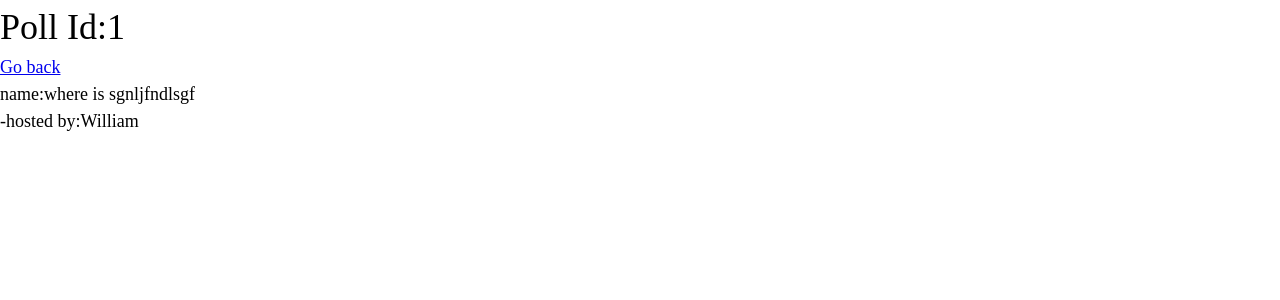
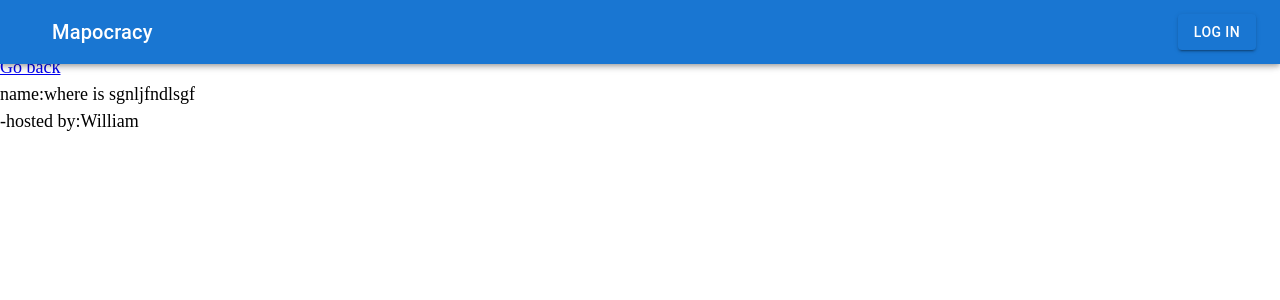
Before and after one commit to palmswill/mapogracy, a React (Create React App) app: page /polls/1 in a window 1280 px wide. Shown: the top 300 px of the page. Built offline with nearby package versions, Linux system fonts and the light colour scheme; no server answers.

Commit message:
auth0 login function with login/logout buttons

```diff
--- a/package.json
+++ b/package.json
@@ -3,6 +3,7 @@
   "version": "0.1.0",
   "private": true,
   "dependencies": {
+    "@auth0/auth0-react": "^1.9.0",
     "@emotion/react": "^11.8.2",
     "@emotion/styled": "^11.8.1",
     "@mui/material": "^5.5.1",
--- a/src/index.js
+++ b/src/index.js
@@ -1,15 +1,26 @@
 import React from "react";
 import ReactDOM from "react-dom";
 import { BrowserRouter } from "react-router-dom";
+import { Auth0Provider } from "@auth0/auth0-react";
 
 import App from "./App";
 import reportWebVitals from "./reportWebVitals";
 
+
+const auth0Domain = process.env.REACT_APP_AUTH0_DOMAIN;
+const auth0ClientID = process.env.REACT_APP_CLIENT_ID;
+
 ReactDOM.render(
   <React.StrictMode>
-    <BrowserRouter>
-      <App />
-    </BrowserRouter>
+    <Auth0Provider
+      domain={auth0Domain}
+      clientId={auth0ClientID}
+      redirectUri={window.location.origin}
+    >
+      <BrowserRouter>
+        <App />
+      </BrowserRouter>
+    </Auth0Provider>
   </React.StrictMode>,
   document.getElementById("root")
 );
--- a/src/pages/LandingPage.js
+++ b/src/pages/LandingPage.js
@@ -1,9 +1,13 @@
 import React from 'react';
 
+
 const Landingpage = () => {
+
+
   return (
     <>
     <h1>Landing</h1>
+
     </>)
 }
 
--- /dev/null
+++ b/src/pages/components/LogOutButton.js
@@ -0,0 +1,16 @@
+import React from "react";
+
+import { useAuth0 } from "@auth0/auth0-react";
+import { Button } from "@mui/material";
+
+const LogoutButton = () => {
+  const { logout } = useAuth0();
+
+  return (
+    <Button variant="contained" onClick={() => logout({ returnTo: window.location.origin })}>
+      Log Out
+    </Button>
+  );
+};
+
+export default LogoutButton;
--- /dev/null
+++ b/src/pages/components/LoginButton.js
@@ -0,0 +1,18 @@
+import React from "react";
+import { Button } from "@mui/material";
+import { useAuth0 } from "@auth0/auth0-react";
+
+const LoginButton = () => {
+  const { loginWithRedirect } = useAuth0();
+
+  return (
+    <Button
+      onClick={() => loginWithRedirect({ returnTo: window.location.origin })}
+      variant="contained"
+    >
+      Log in
+    </Button>
+  );
+};
+
+export default LoginButton;
--- a/src/pages/components/Navbar.js
+++ b/src/pages/components/Navbar.js
@@ -1,8 +1,28 @@
-import React from 'react';
+import { AppBar,Box,Toolbar,IconButton,Typography,Button } from '@mui/material';
+import Usernavsection from './UserNavSection';
 
 const Navbar = () => {
+
   return (
     <>
+     <Box sx={{ flexGrow: 1 }}>
+      <AppBar position="fixed">
+        <Toolbar>
+          <IconButton
+            size="large"
+            edge="start"
+            color="inherit"
+            aria-label="menu"
+            sx={{ mr: 2 }}
+          >
+          </IconButton>
+          <Typography variant="h6" component="div" sx={{ marginRight:"auto" }}>
+            Mapocracy
+          </Typography>
+          <Usernavsection/>
+        </Toolbar>
+      </AppBar>
+    </Box>
     </>
   );
 }
--- /dev/null
+++ b/src/pages/components/UserNavSection.js
@@ -0,0 +1,22 @@
+import React from "react";
+import { useAuth0 } from "@auth0/auth0-react";
+import LogoutButton from "./LogOutButton";
+import LoginButton from "./LoginButton";
+
+const Usernavsection = () => {
+  const { user, isAuthenticated } = useAuth0();
+
+  return (
+    <>
+      {isAuthenticated && (
+        <h5>
+          {user.email}
+          <LogoutButton />
+        </h5>
+      )}
+      {!isAuthenticated && <LoginButton />}
+    </>
+  );
+};
+
+export default Usernavsection;
```
Also changed, not shown: 2 other files (tests, documents, lock files or other folders).
